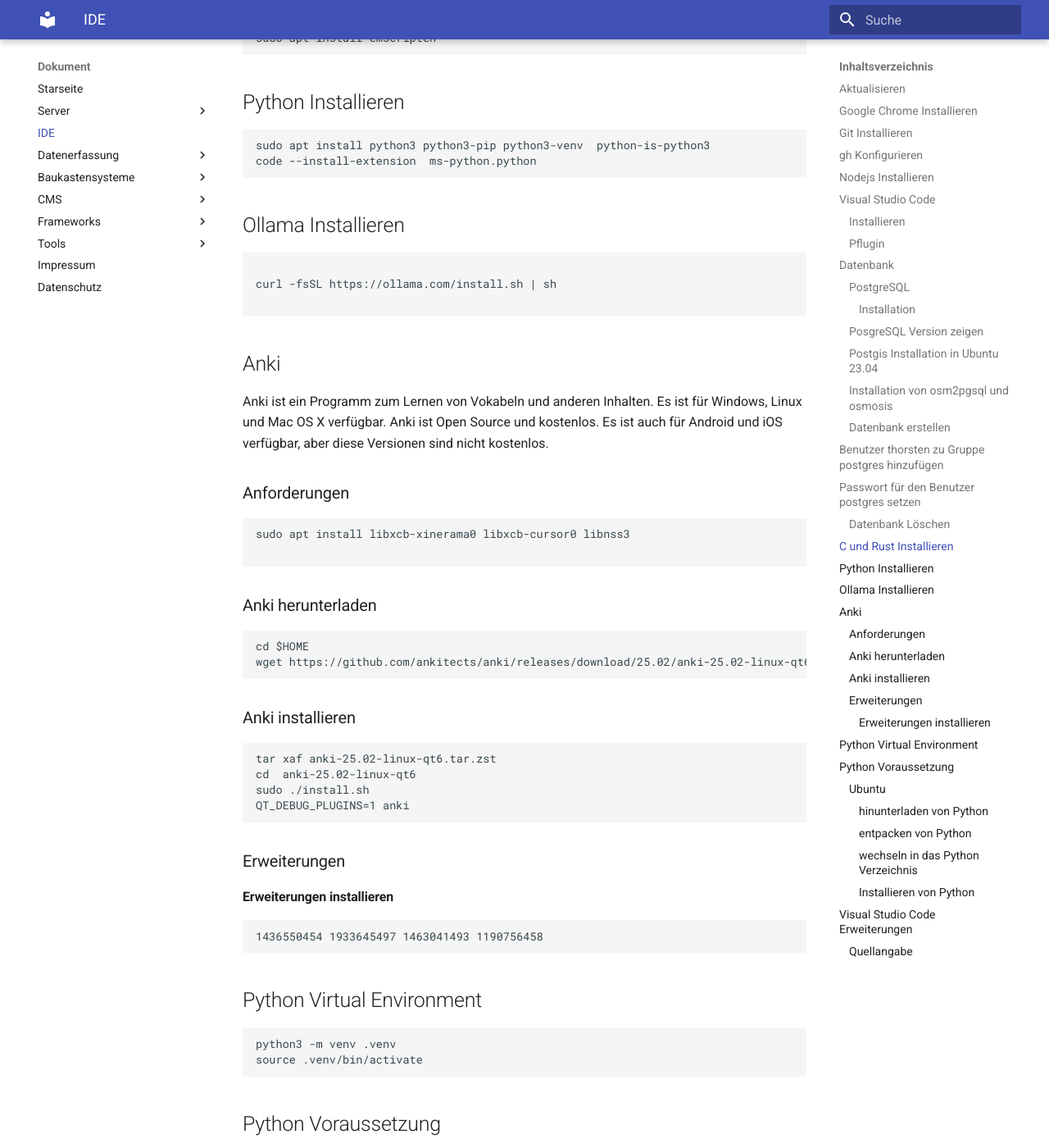
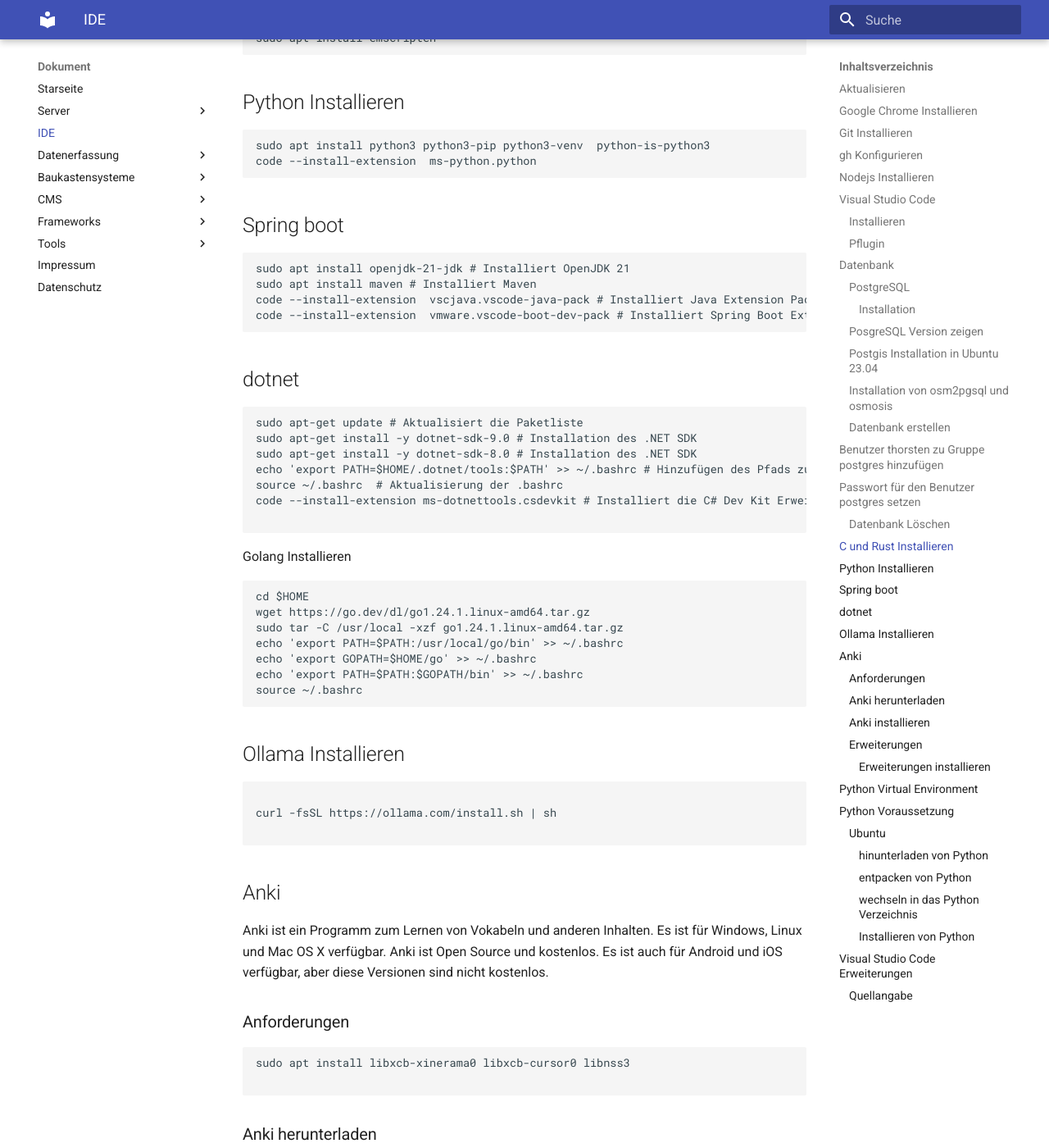
Before and after one commit to thorstenkloehn/dokument, an MkDocs documentation site: the page built from docs/IDE/index.md, in a window 1280 px wide and 1400 px high, scrolled down 3372 px. Shown: the whole window at 82% size. Built offline with MkDocs 1.6.1 and Material for MkDocs 9.7.7, drawn with Linux system fonts in a browser that asks for light colours.

Commit message:
Dokumentation: Hinzufügen von Installationsanweisungen für Spring Boot und .NET SDK in die IDE-Dokumentation

````diff
--- a/docs/IDE/index.md
+++ b/docs/IDE/index.md
@@ -135,7 +135,34 @@
 sudo apt install python3 python3-pip python3-venv  python-is-python3
 code --install-extension  ms-python.python
 ```
+## Spring boot
+```
+sudo apt install openjdk-21-jdk # Installiert OpenJDK 21
+sudo apt install maven # Installiert Maven
+code --install-extension  vscjava.vscode-java-pack # Installiert Java Extension Pack für Visual Studio Code
+code --install-extension  vmware.vscode-boot-dev-pack # Installiert Spring Boot Extension Pack für Visual S
+```
+## dotnet
 
+```
+sudo apt-get update # Aktualisiert die Paketliste
+sudo apt-get install -y dotnet-sdk-9.0 # Installation des .NET SDK
+sudo apt-get install -y dotnet-sdk-8.0 # Installation des .NET SDK
+echo 'export PATH=$HOME/.dotnet/tools:$PATH' >> ~/.bashrc # Hinzufügen des Pfads zum .bashrc
+source ~/.bashrc  # Aktualisierung der .bashrc
+code --install-extension ms-dotnettools.csdevkit # Installiert die C# Dev Kit Erweiterung
+
+```
+Golang Installieren
+```bash
+cd $HOME
+wget https://go.dev/dl/go1.24.1.linux-amd64.tar.gz
+sudo tar -C /usr/local -xzf go1.24.1.linux-amd64.tar.gz
+echo 'export PATH=$PATH:/usr/local/go/bin' >> ~/.bashrc
+echo 'export GOPATH=$HOME/go' >> ~/.bashrc
+echo 'export PATH=$PATH:$GOPATH/bin' >> ~/.bashrc
+source ~/.bashrc
+```
 
 ## Ollama Installieren
 ```
````
